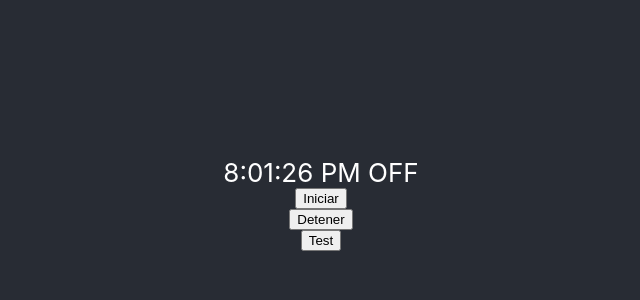
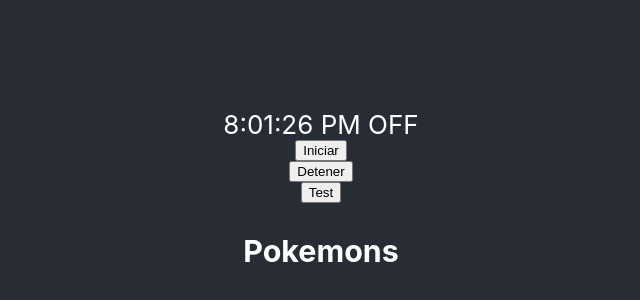
Before and after one commit to gerleven/React, a React (Create React App) app in the folder hola-mundo/: page / in a window 1280 px wide. Shown: the part 196-496 px from the top of the page, without its empty margins (319-959 px from the left). Built offline with nearby package versions, Linux system fonts and the light colour scheme; no server answers.

Commit message:
consumo de apis con fetch

```diff
--- a/hola-mundo/src/App.js
+++ b/hola-mundo/src/App.js
@@ -50,6 +50,7 @@ function App() {
         <Contador2 />
         <Contador2 titulo="likes" /> */}
         <Reloj />
+        <PokeApi />
       </header>
     </div>
   );
--- /dev/null
+++ b/hola-mundo/src/Components/Api.jsx
@@ -0,0 +1,28 @@
+import React, { Component } from "react";
+
+class PokeApi extends Component {
+  constructor(props) {
+    super(props);
+  }
+  state = { pokemons: [] };
+
+  componentDidMount() {
+    let url = "https://pokeapi.co/api/v2/pokemon/";
+
+    fetch(url)
+      .then((data) => data.json())
+      .then((json) => {
+        console.log(json);
+      });
+  }
+
+  render() {
+    return (
+      <div>
+        <h3>Pokemons</h3>
+      </div>
+    );
+  }
+}
+
+export default PokeApi;
```
